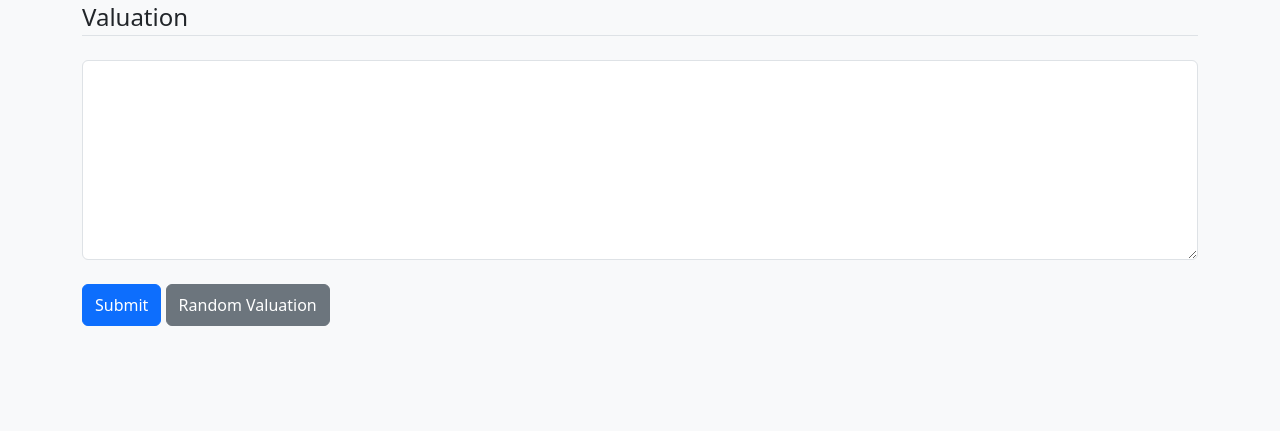
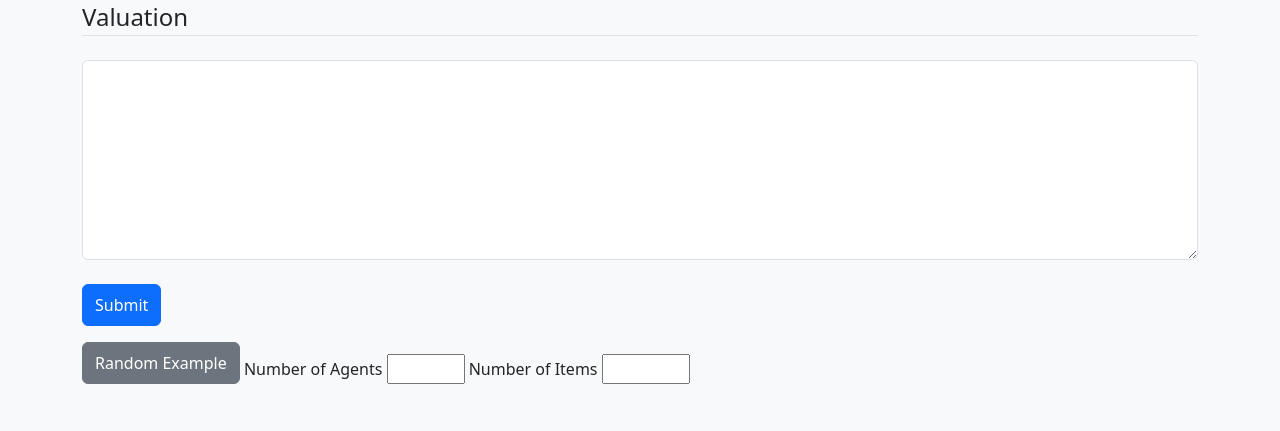
Before and after one commit to ElroiCarmel/web-research-algorithm, a Flask app: page /submit in a window 1280 px wide. Shown: the part 369-800 px from the top of the page. Run offline with Flask 3, Linux system fonts and the light colour scheme.

Commit message:
add: random by number of agents/items and analytics

```diff
--- a/my_web/forms.py
+++ b/my_web/forms.py
@@ -1,23 +1,14 @@
 from flask_wtf import FlaskForm
-from wtforms import SubmitField, TextAreaField
-from wtforms.validators import ValidationError
 
-
-class RequiredOnSubmit:
-    """
-    Behaves like DataRequired, but only when the *submit* button was clicked.
-    """
-
-    def __init__(self, message="This field is required."):
-        self.message = message
-
-    def __call__(self, form, field):
-        # Only enforce if the *real* submit button was clicked
-        if form.submit.data and not field.data.strip():
-            raise ValidationError(self.message)
-
+from wtforms.validators import DataRequired, NumberRange
+from wtforms import SubmitField, TextAreaField, IntegerField
+from random import randint
 
 class ValuationForm(FlaskForm):
-    valuation = TextAreaField(label="Valuation", validators=[RequiredOnSubmit()])
+    valuation = TextAreaField(label="Valuation", validators=[DataRequired()])
     submit = SubmitField(label="Submit")
-    fill_random = SubmitField(label="Random Valuation")
+
+class FillRandomForm(FlaskForm):
+    num_agents = IntegerField(label="Number of Agents", validators=[DataRequired(), NumberRange(min=2, max=8)])
+    num_items = IntegerField(label="Number of Items", validators=[DataRequired(), NumberRange(min=4, max=15)])
+    fr_submit = SubmitField(label="Random Example")
--- a/my_web/route.py
+++ b/my_web/route.py
@@ -3,10 +3,10 @@ import logging
 import random
 from flask import render_template, flash, redirect, url_for, request
 from my_web import app
-from my_web.forms import ValuationForm
+from my_web.forms import ValuationForm, FillRandomForm
 from io import StringIO
 from fairpyx import Instance, divide
-from fairpyx.algorithms import maximally_proportional_allocation
+from fairpyx.algorithms.maximally_proportional import maximally_proportional_allocation
 from fairpyx.algorithms.maximally_proportional import logger
 
 
@@ -18,45 +18,63 @@ def index():
 @app.route("/submit", methods=["GET", "POST"])
 def submit():
     form = ValuationForm()
-    if form.validate_on_submit():
-        if form.fill_random.data:
-            kids = ["Alice", "Bob", "Charlie"]
-            gifts = ["Board Game", "Headphones", "Sketchbook"]
-            rand_example = {
-                agent: {item: random.randint(20, 60) for item in gifts}
-                for agent in kids
-            }
-            form.valuation.data = json.dumps(rand_example, indent=2)
-            return render_template("submit.html", form=form)
-        elif form.submit.data and form.validate_on_submit():
-            try:
-                valuation = json.loads(form.valuation.data)
-            except json.decoder.JSONDecodeError as e:
-                flash(f"Invalid input format! See examples. {e}", category="danger")
-                return redirect(url_for("submit"))
-            else:
-                instance = Instance(valuations=valuation)
-                # Custom the logger
-                log_stream = StringIO()
-                log_handler = logging.StreamHandler(log_stream)
-                logger.addHandler(log_handler)
-                log_handler.setFormatter(
-                    logging.Formatter(fmt="{levelname} - {message}", style="{")
-                )
-                logger.setLevel(logging.DEBUG)
+    fill_rand_form = FillRandomForm()
 
-                alloc = divide(maximally_proportional_allocation, instance)
+    if fill_rand_form.validate_on_submit():
+        nagents, nitems = fill_rand_form.num_agents.data, fill_rand_form.num_items.data
+        rand_instance = Instance.random_uniform(
+            num_of_agents=nagents,
+            num_of_items=nitems,
+            item_capacity_bounds=(1, 1),
+            agent_capacity_bounds=(nitems, nitems),
+            item_base_value_bounds=(50, 100),
+            item_subjective_ratio_bounds=(0.2, 2.0),
+            normalized_sum_of_values=100,
+        )
+        form.valuation.data = str(rand_instance._valuations).replace("'", '"')
+        return render_template("submit.html", form=form, fill_rand_form=fill_rand_form)
+    elif form.validate_on_submit():
+        try:
+            valuation = json.loads(form.valuation.data)
+        except json.decoder.JSONDecodeError as e:
+            flash(f"Invalid input format! See examples. {e}", category="danger")
+            return redirect(url_for("submit"))
+        else:
+            instance = Instance(valuations=valuation)
+            # Custom the logger
+            log_stream = StringIO()
+            log_handler = logging.StreamHandler(log_stream)
+            logger.addHandler(log_handler)
+            log_handler.setFormatter(
+                logging.Formatter(fmt="{levelname} - {message}", style="{")
+            )
+            logger.setLevel(logging.DEBUG)
 
-                logger.removeHandler(log_handler)
-                logs = log_stream.getvalue()
+            alloc = divide(maximally_proportional_allocation, instance)
 
-                return render_template(
-                    "allocation.html",
-                    alloc=alloc,
-                    instance=instance_str(instance),
-                    logs=logs,
-                )
-    return render_template("submit.html", form=form)
+            logger.removeHandler(log_handler)
+            logs = log_stream.getvalue()
+            score_by_agent = {}
+            for agent, bundle in alloc.items():
+                bundle_value = instance.agent_bundle_value(agent, bundle)
+                agent_total_value = instance.agent_bundle_value(agent, instance.items)
+                score_by_agent[agent] = {
+                    "bundle_value": bundle_value,
+                    "proportional_value": round(bundle_value / agent_total_value,4),
+                    "threshold": round(agent_total_value / instance.num_of_agents, 4),
+                    "prop_threshold": round(1 / instance.num_of_agents, 4),
+
+                }
+            print("alloc:", alloc)
+            print("score_by_agent:", score_by_agent)
+            return render_template(
+                "allocation.html",
+                alloc=alloc,
+                score=score_by_agent,
+                instance=instance_str(instance),
+                logs=logs,
+            )
+    return render_template("submit.html", form=form, fill_rand_form=fill_rand_form)
 
 
 @app.route("/about")
--- a/my_web/templates/submit.html
+++ b/my_web/templates/submit.html
@@ -38,12 +38,18 @@
     <!-- Submit Button -->
     <div class="col">
       {{ form.submit(class="btn btn-primary form-control-lg mb-3") }}
-
+      </form>
+      <form method="POST", action="">
       <!-- Fill Random Button -->
-
-      {{ form.fill_random(class="btn btn-secondary form-control-lg mb-3") }}
+      {{ fill_rand_form.hidden_tag() }}
+      {{ fill_rand_form.fr_submit(class="btn btn-secondary form-control-lg mb-3")}}
+      {{ fill_rand_form.num_agents.label}}
+      {{ fill_rand_form.num_agents }}
+      {{ fill_rand_form.num_items.label}}
+      {{ fill_rand_form.num_items }}
+      </form>
     </div>
   </div>
-</form>
+
 
 {% endblock %}
```
Also changed, not shown: my_web/templates/allocation.html (+16 -0 lines).
